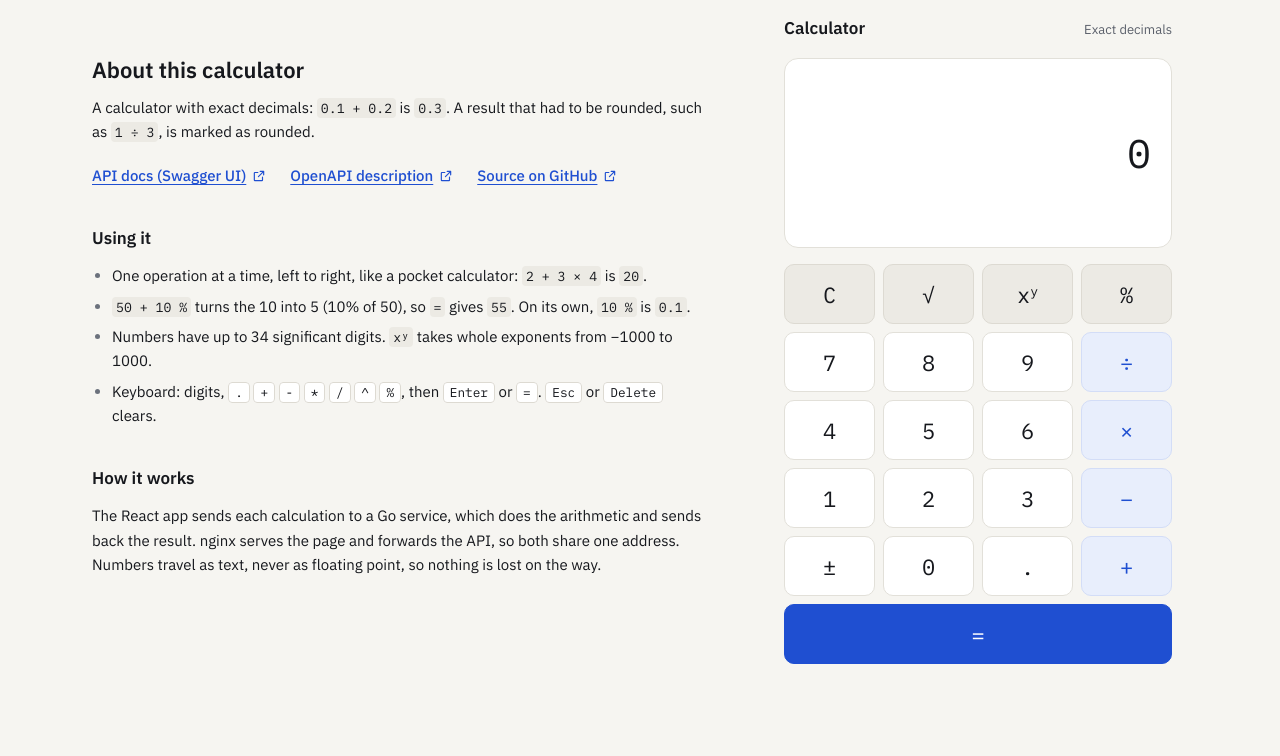
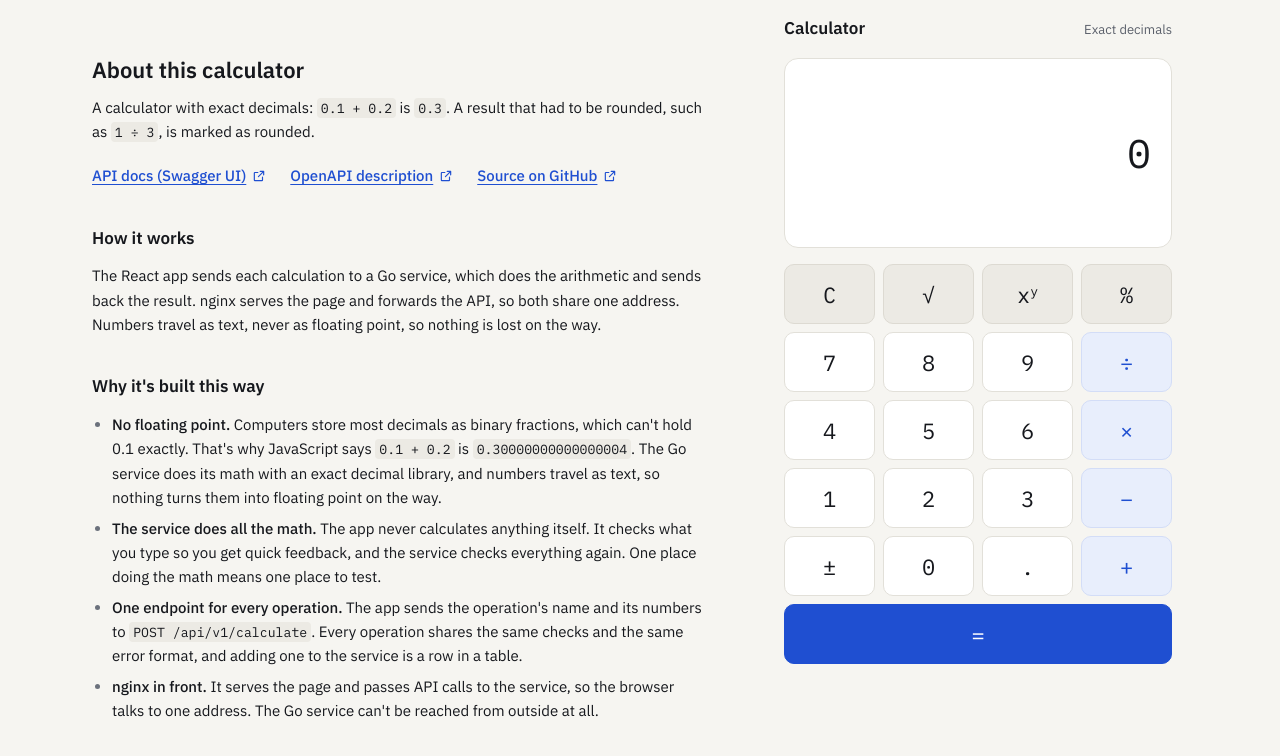
Before and after one commit to FurkanCodes/calculator, a React (Vite) app in the folder frontend/: page / in a window 1280 px wide. Shown: the top 756 px of the page. Built offline with nearby package versions, Linux system fonts and the light colour scheme.

Commit message:
Docs panel: explain in plain English why the app is built this way

```diff
--- a/frontend/src/components/Docs.tsx
+++ b/frontend/src/components/Docs.tsx
@@ -23,26 +23,6 @@ export function Docs() {
         </li>
       </ul>
 
-      <Section title="Using it">
-        <ul className="list-disc space-y-1.5 pl-5 marker:text-dimmed">
-          <li>
-            One operation at a time, left to right, like a pocket calculator: <Code>2 + 3 × 4</Code> is{' '}
-            <Code>20</Code>.
-          </li>
-          <li>
-            <Code>50 + 10 %</Code> turns the 10 into 5 (10% of 50), so <Code>=</Code> gives <Code>55</Code>. On its
-            own, <Code>10 %</Code> is <Code>0.1</Code>.
-          </li>
-          <li>
-            Numbers have up to 34 significant digits. <Code>xʸ</Code> takes whole exponents from −1000 to 1000.
-          </li>
-          <li>
-            Keyboard: digits, <Kbd>.</Kbd> <Kbd>+</Kbd> <Kbd>-</Kbd> <Kbd>*</Kbd> <Kbd>/</Kbd> <Kbd>^</Kbd>{' '}
-            <Kbd>%</Kbd>, then <Kbd>Enter</Kbd> or <Kbd>=</Kbd>. <Kbd>Esc</Kbd> or <Kbd>Delete</Kbd> clears.
-          </li>
-        </ul>
-      </Section>
-
       <Section title="How it works">
         <p>
           The React app sends each calculation to a Go service, which does the arithmetic and sends back the result.
@@ -50,8 +30,41 @@ export function Docs() {
           floating point, so nothing is lost on the way.
         </p>
       </Section>
+
+      <Section title="Why it's built this way">
+        <Points>
+          <li>
+            <Lead>No floating point.</Lead> Computers store most decimals as binary fractions, which can't hold 0.1
+            exactly. That's why JavaScript says <Code>0.1 + 0.2</Code> is <Code>0.30000000000000004</Code>. The Go
+            service does its math with an exact decimal library, and
+            numbers travel as text, so nothing turns them into floating point on the way.
+          </li>
+          <li>
+            <Lead>The service does all the math.</Lead> The app never calculates anything itself. It checks what you
+            type so you get quick feedback, and the service checks everything again. One place doing the math means one
+            place to test.
+          </li>
+          <li>
+            <Lead>One endpoint for every operation.</Lead> The app sends the operation's name and its numbers to{' '}
+            <Code>POST /api/v1/calculate</Code>. Every operation shares the same checks and the same error format, and
+            adding one to the service is a row in a table.
+          </li>
+          <li>
+            <Lead>nginx in front.</Lead> It serves the page and passes API calls to the service, so the browser talks
+            to one address. The Go service can't be reached from outside at all.
+          </li>
+        </Points>
+      </Section>
     </article>
   )
+}
+
+function Points({ children }: { children: React.ReactNode }) {
+  return <ul className="list-disc space-y-1.5 pl-5 marker:text-dimmed">{children}</ul>
+}
+
+function Lead({ children }: { children: React.ReactNode }) {
+  return <span className="font-medium">{children}</span>
 }
 
 function Section({ title, children }: { title: string; children: React.ReactNode }) {
@@ -76,11 +89,3 @@ function NewTabLink({ href, children }: { href: string; children: React.ReactNod
 function Code({ children }: { children: React.ReactNode }) {
   return <code className="rounded-[4px] bg-function-key px-1 py-px font-mono text-[0.88em] whitespace-nowrap">{children}</code>
 }
-
-function Kbd({ children }: { children: React.ReactNode }) {
-  return (
-    <kbd className="rounded-[4px] border border-function-key-border bg-surface px-1.5 py-px font-mono text-[0.85em]">
-      {children}
-    </kbd>
-  )
-}
```
Also changed, not shown: 2 other files (tests, documents, lock files or other folders).
